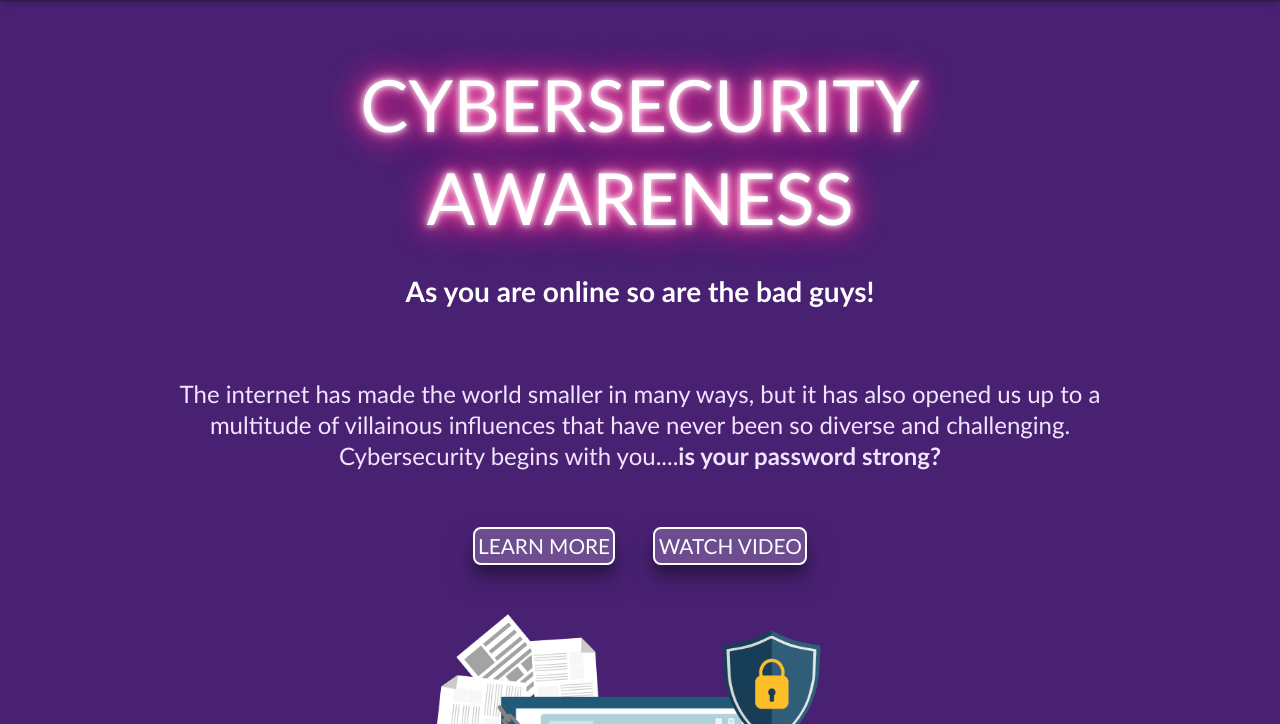
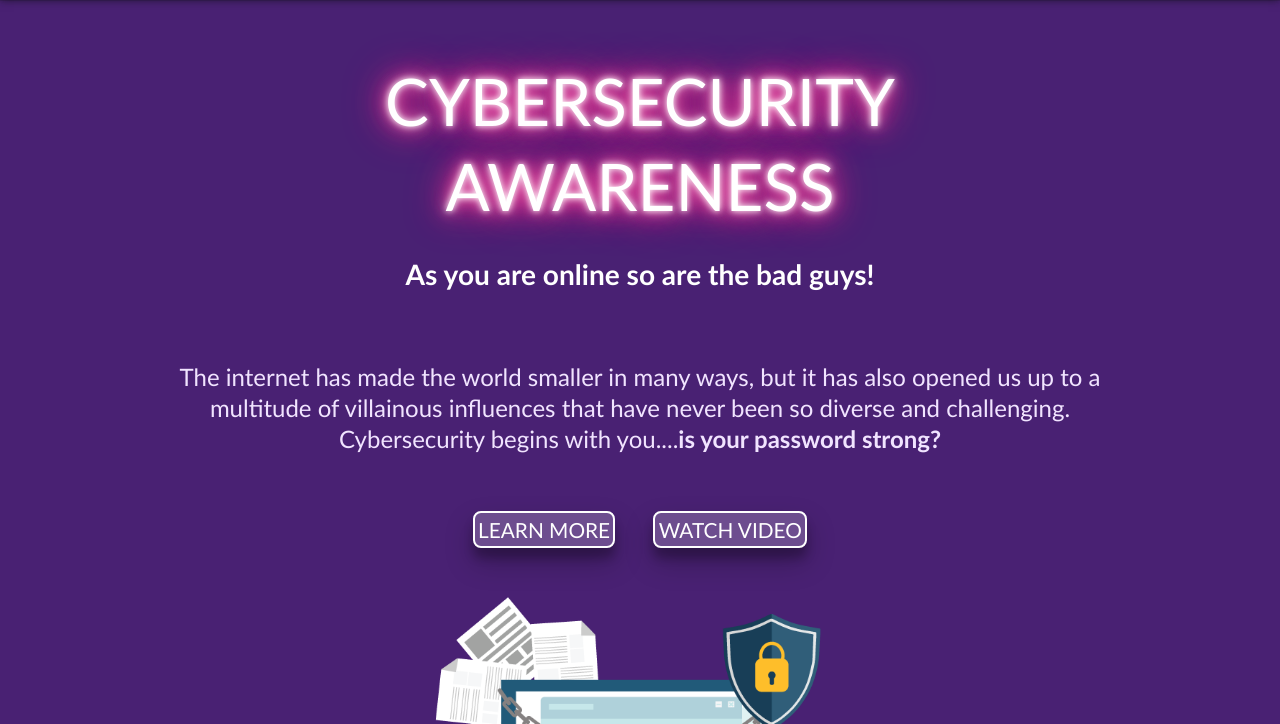
Before and after one commit to srakkk/Cyber-Security, a plain HTML site: page cybersecurity/index.html in a window 1280 px wide. Shown: the part 76-800 px from the top of the page. Drawn offline with Linux system fonts and the light colour scheme.

Commit message:
Update index.css

```diff
--- a/cybersecurity/index.css
+++ b/cybersecurity/index.css
@@ -99,12 +99,13 @@ main{
 }
 
 .title{
-    font-size: 4.5rem;
+    font-size: 4.1rem;
     font-family:  'Gill Sans', 'Gill Sans MT', Calibri, 'Trebuchet MS', sans-serif;
     color: white;text-align: center;
     -webkit-animation: glow 2s ease-in-out infinite alternate;
     -moz-animation: glow 2s ease-in-out infinite alternate;
     animation: glow 2s ease-in-out infinite alternate;
+    overflow-wrap: break-word;
 }
 
 @keyframes glow {
```
